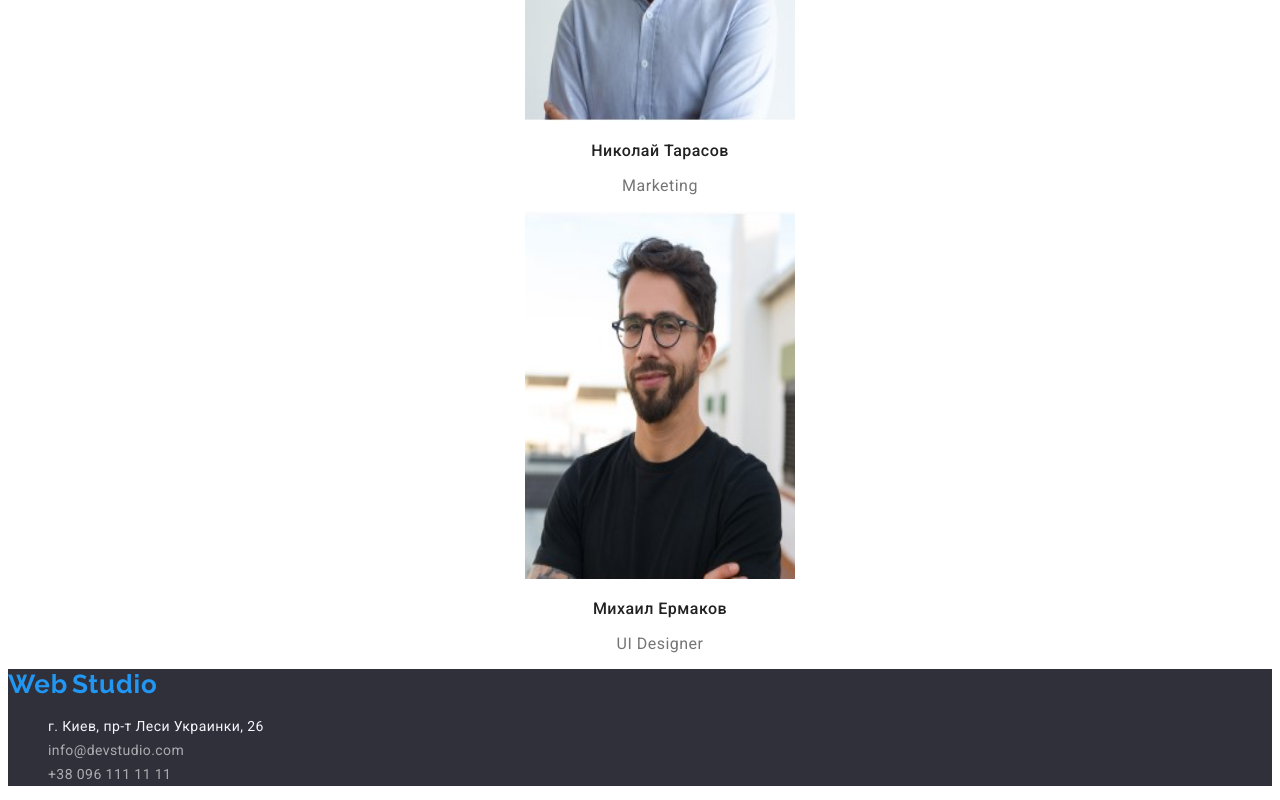
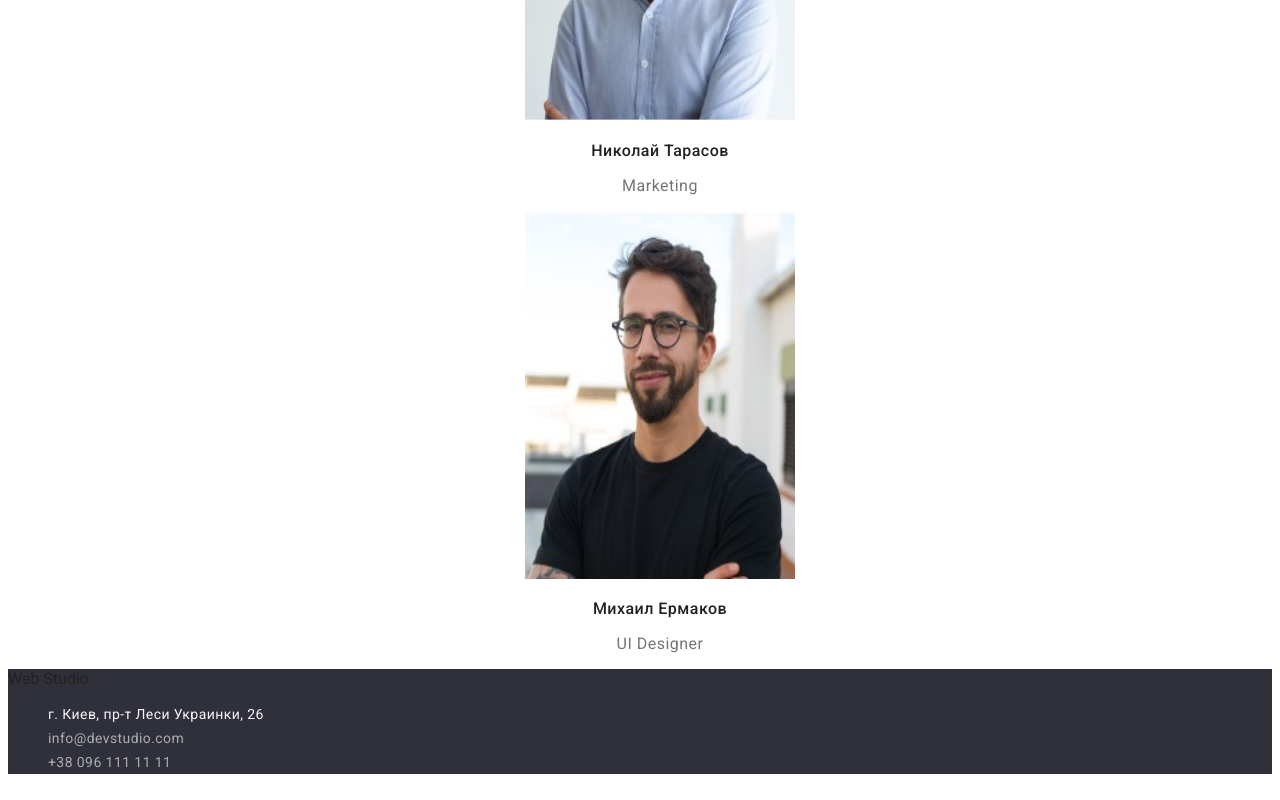
Before and after one commit to ivannadxb/goit-markup-hw-02, a plain HTML site: page index.html in a window 1280 px wide. Shown: the part 2860-3660 px from the top of the page. Drawn offline with Linux system fonts and the light colour scheme.

Commit message:
Update index.html

```diff
--- a/index.html
+++ b/index.html
@@ -116,8 +116,8 @@
     <!-- Footer section -->
     <footer class="footer">
         <nav class="link-logo logo-footer-style"></nav>
-                <span class="logo-footer">Web</span>
-                <span class="logo-footer">Studio</span>
+                <span class="logo-footerone">Web</span>
+                <span class="logo-footertwo">Studio</span>
                 </a>
             <ul class="footer-list list">
                 <li class="footer-item">
```
